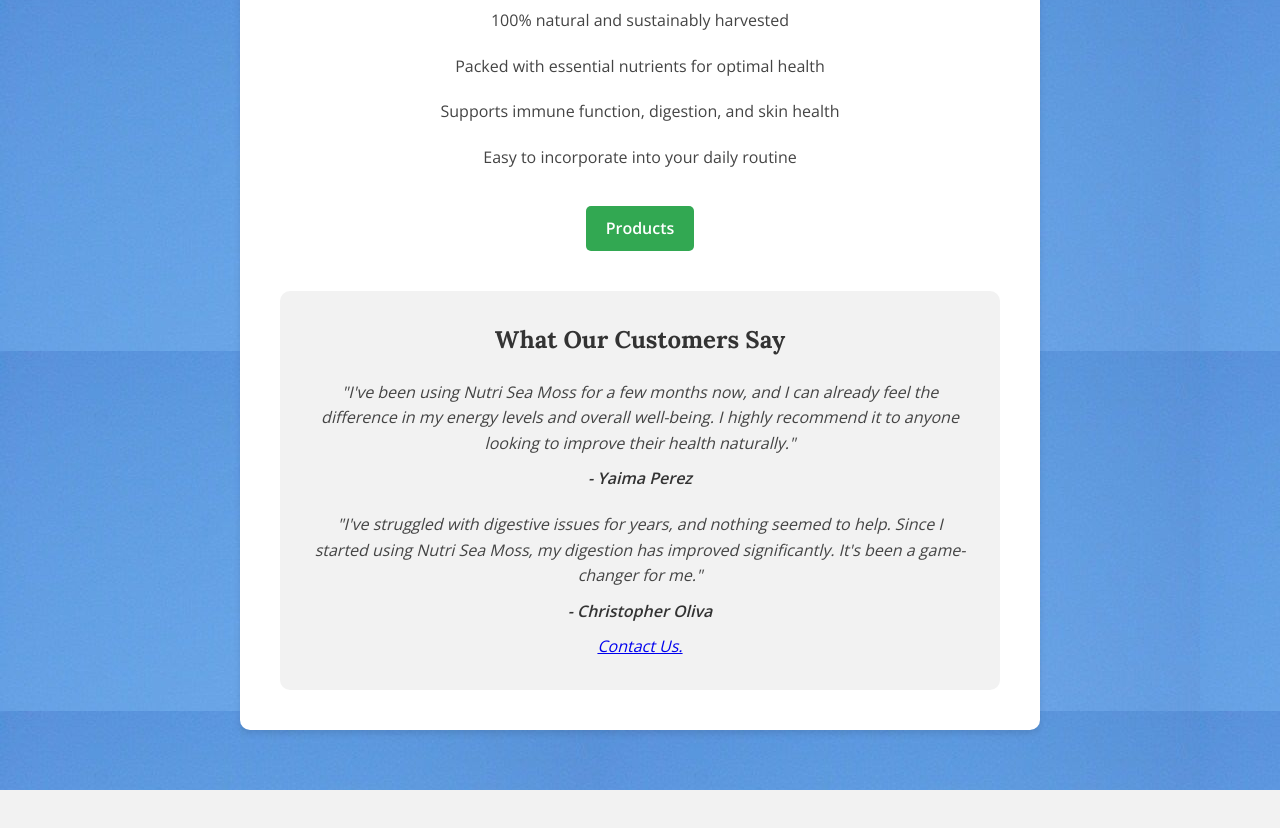
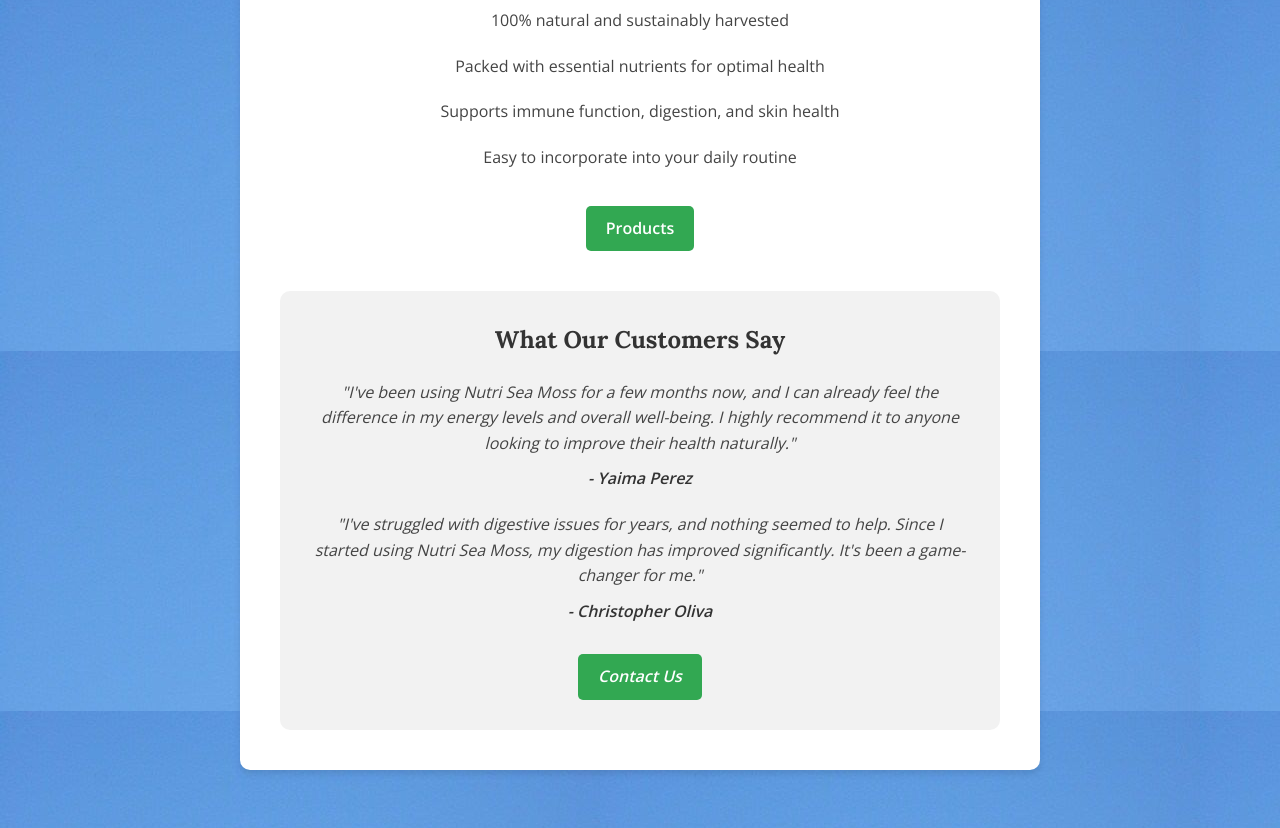
Before and after one commit to danielsilva010/daniel.silva, a plain HTML site: page index.html in a window 1280 px wide. Shown: the part 729-1557 px from the top of the page. Before the commit the page ends 1519 px from the top, so only its background shows below. Drawn offline with nearby package versions, Linux system fonts and the light colour scheme.

Commit message:
Update index.html

```diff
--- a/index.html
+++ b/index.html
@@ -136,7 +136,7 @@
         <div class="testimonial">
           <p>"I've struggled with digestive issues for years, and nothing seemed to help. Since I started using Nutri Sea Moss, my digestion has improved significantly. It's been a game-changer for me."</p>
           <p class="testimonial-name">- Christopher Oliva</p>
-          <a href='contactus.html'>Contact Us.</a>
+          <a href="contactus.html" class="cta-button">Contact Us</a>
         </div>
       </div>
     </div>
```
